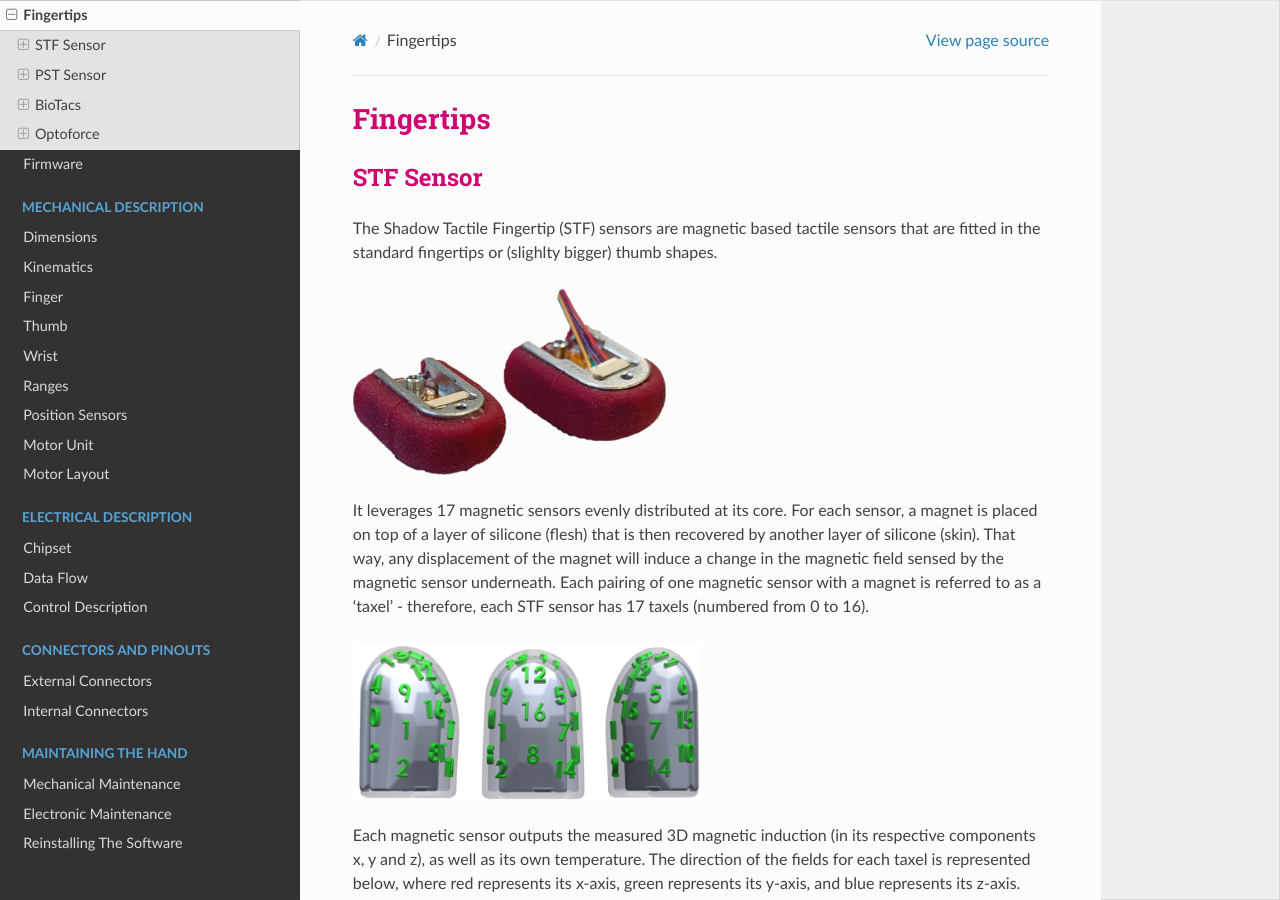
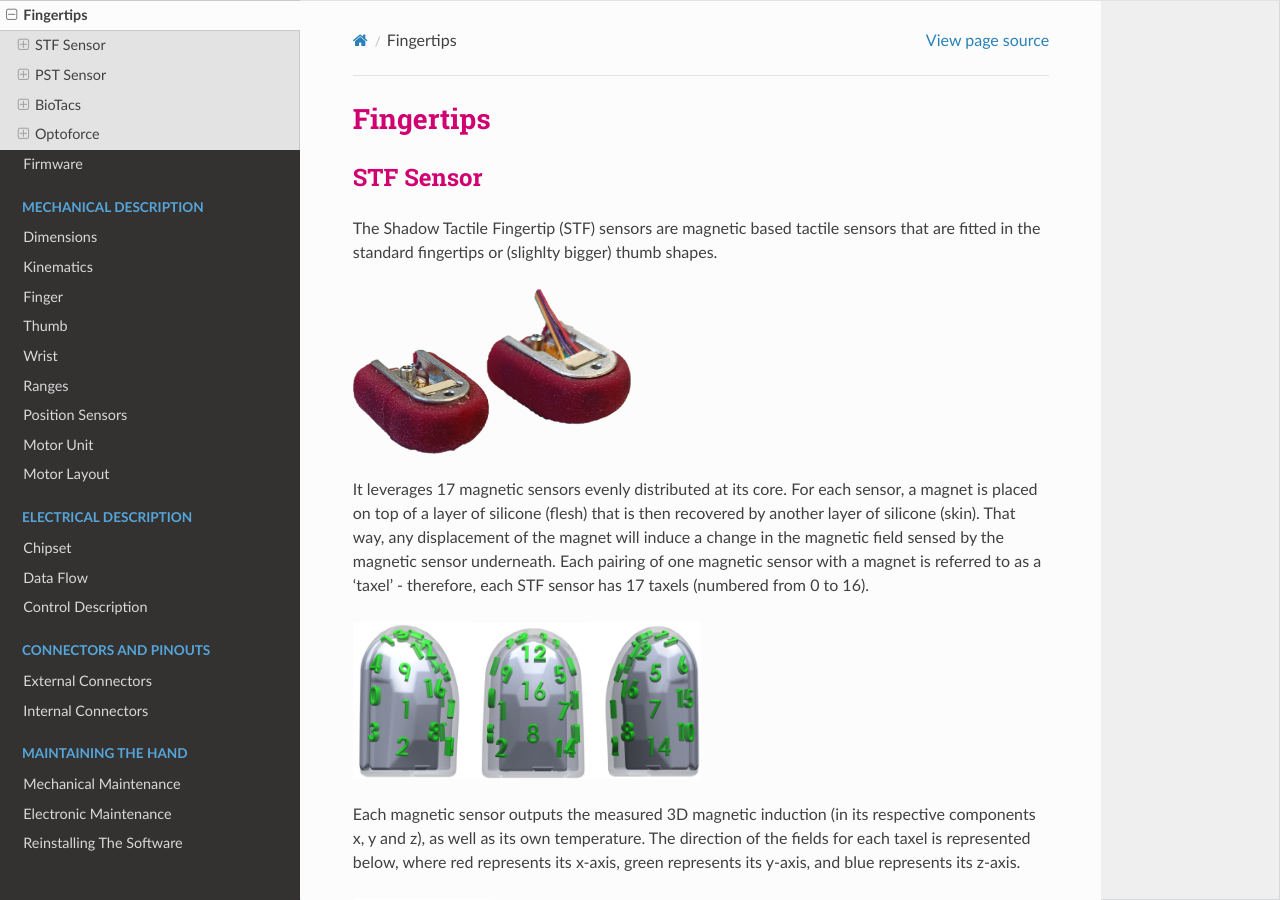
Before and after one commit to shadow-robot/sr_dexterous_hand_documentation, a Sphinx documentation site: the page built from docs/user_guide/sd_fingertips.rst, in a window 1280 px wide and 900 px high. Built offline with Sphinx 7.4.7 and the Read the Docs theme 2.0.0, drawn with Linux system fonts in a browser that asks for light colours.

Commit message:
Minor adjustments

```diff
--- a/docs/user_guide/sd_fingertips.rst
+++ b/docs/user_guide/sd_fingertips.rst
@@ -7,7 +7,7 @@
 in the standard fingertips or (slighlty bigger) thumb shapes.
 
 .. figure:: ../img/sd_stf_sensors.png
-    :width: 45%
+    :width: 40%
 
 It leverages 17 magnetic sensors evenly distributed at its core. For each sensor, a magnet is
 placed on top of a layer of silicone (flesh) that is then recovered by another layer of
@@ -25,7 +25,7 @@
 represents its z-axis.
 
 .. figure:: ../img/sd_stf_3d_magnetic_inductions.png
-    :width: 30%
+    :width: 20%
 
 Topics
 ^^^^^^
```
